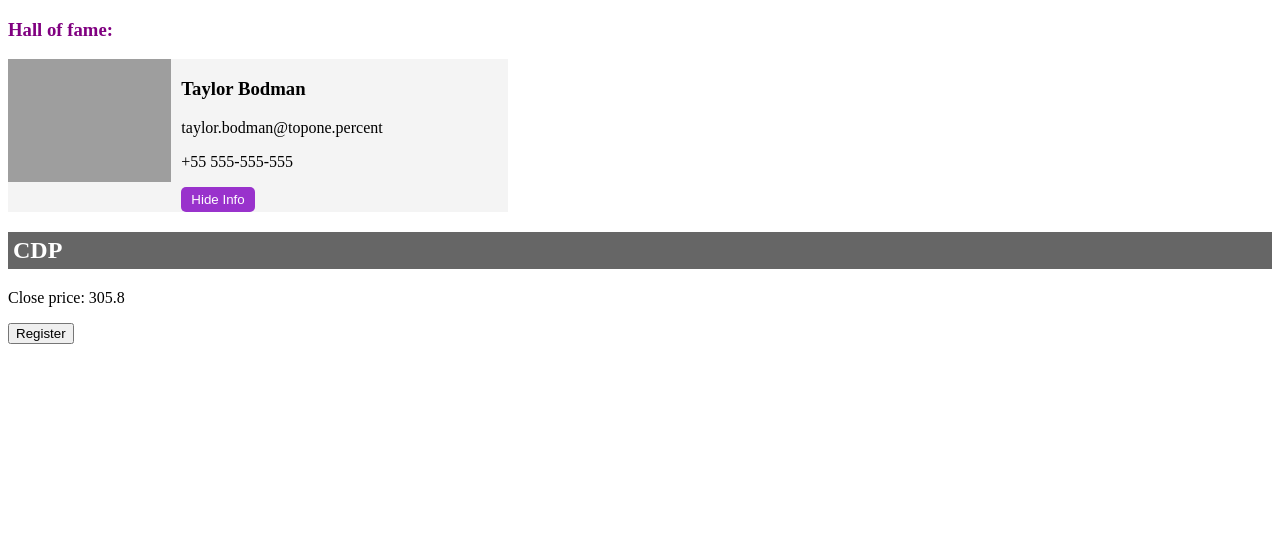
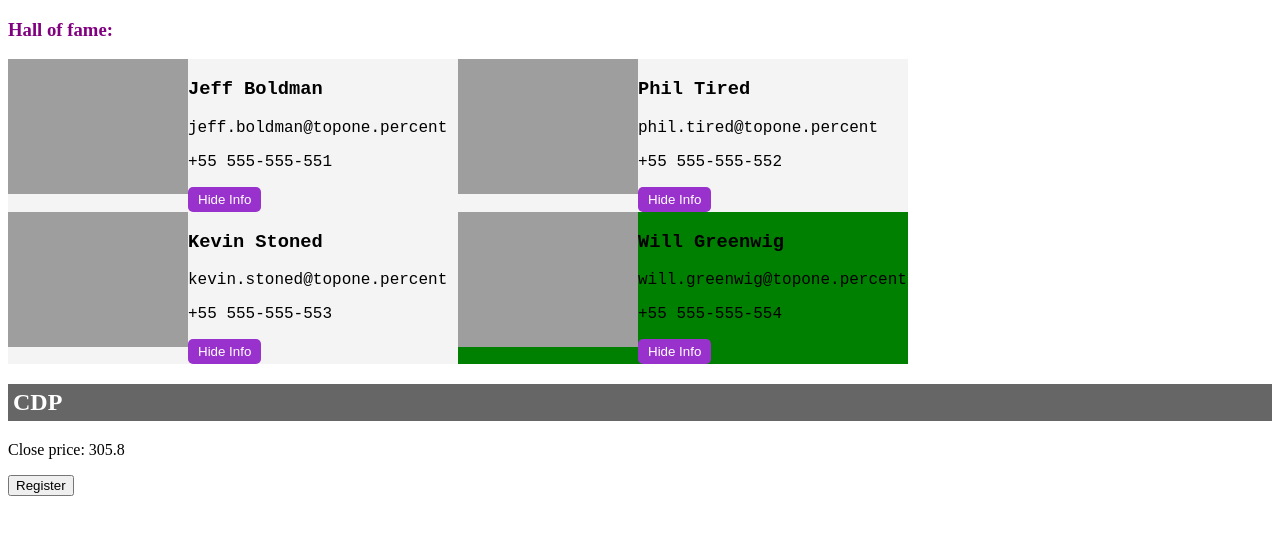
Before and after one commit to subieslaw/web-components, a plain HTML site: page web-components/index.html in a window 1280 px wide. Drawn offline with Linux system fonts and the light colour scheme.

Commit message:
custom stylying for investor-card, css variable for card background

```diff
--- a/web-components/index.html
+++ b/web-components/index.html
@@ -11,15 +11,39 @@
         h3 {
           color: purple;
         }
+        .container {
+            display: flex;
+            flex-direction: row;
+            flex-grow: 3;
+            flex-wrap: wrap;
+          }
+        .red {
+            --investor-card-background-color: green;
+        }
     </style>
 </head>
 <body>
     <main>
         <h3>Hall of fame:</h3>
-        <investor-card name="Taylor Bodman" avatar="https://randomuser.me/api/portraits/men/17.jpg">
-            <div slot="email">taylor.bodman@topone.percent</div>
-            <div slot="phone">+55 555-555-555</div>
-        </investor-card>
+        <div class="container">
+            <investor-card name="Jeff Boldman" avatar="https://randomuser.me/api/portraits/men/17.jpg">
+                <div slot="email">jeff.boldman@topone.percent</div>
+                <div slot="phone">+55 555-555-551</div>
+            </investor-card>
+            <investor-card name="Phil Tired" avatar="https://randomuser.me/api/portraits/men/12.jpg">
+                <div slot="email">phil.tired@topone.percent</div>
+                <div slot="phone">+55 555-555-552</div>
+            </investor-card>
+            <investor-card name="Kevin Stoned" avatar="https://randomuser.me/api/portraits/men/13.jpg">
+                <div slot="email">kevin.stoned@topone.percent</div>
+                <div slot="phone">+55 555-555-553</div>
+            </investor-card>
+            <investor-card class="red" name="Will Greenwig" avatar="https://randomuser.me/api/portraits/men/9.jpg">
+                <div slot="email">will.greenwig@topone.percent</div>
+                <div slot="phone">+55 555-555-554</div>
+            </investor-card>
+
+        </div>
     </main>
 </body>
 </html>
--- a/web-components/investor-card.js
+++ b/web-components/investor-card.js
@@ -2,11 +2,11 @@ const template = document.createElement("template");
 template.innerHTML = `
 <style>
     .investor-card {
-        background: #f4f4f4;
-        width: 500px;
+        background: var(--investor-card-background-color, #f4f4f4);
+        font-family: 'Source Code Pro', monospace;
+        width: 450px;
         display: grid;
-        grid-template-columns: 1fr 2fr;
-        grid-gap: 10px;
+        grid-template-columns: 40% auto;
     }
 
     .investor-card img {
--- a/web-components/stock-price.js
+++ b/web-components/stock-price.js
@@ -10,7 +10,7 @@ class StockPrice extends HTMLElement {
          <style>
           h2 {
             color: white;
-            background-color: var(--stock-prive-background-color, #666);
+            background-color: #666;
             padding: 5px;
           }
          </style>
```
